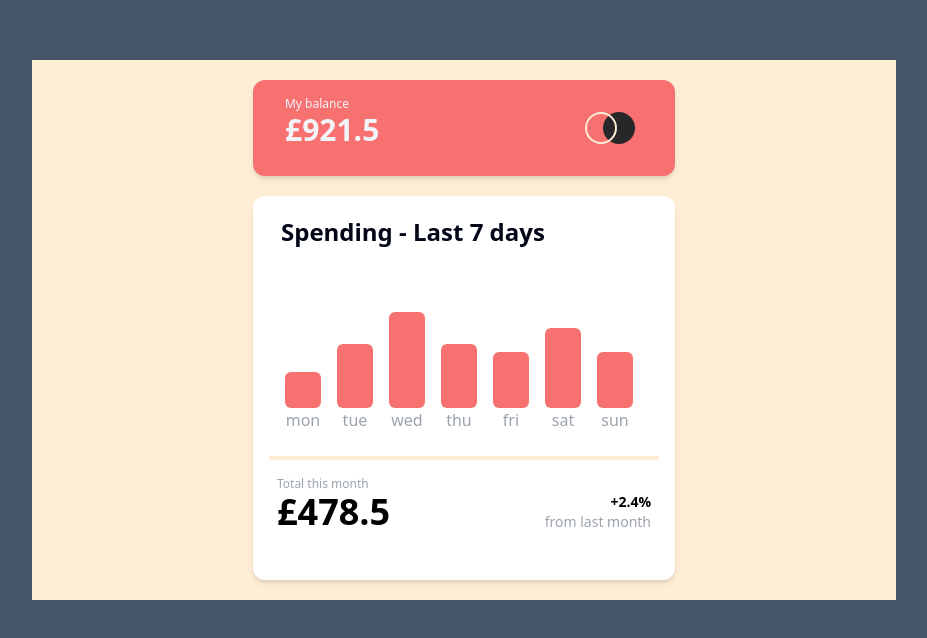
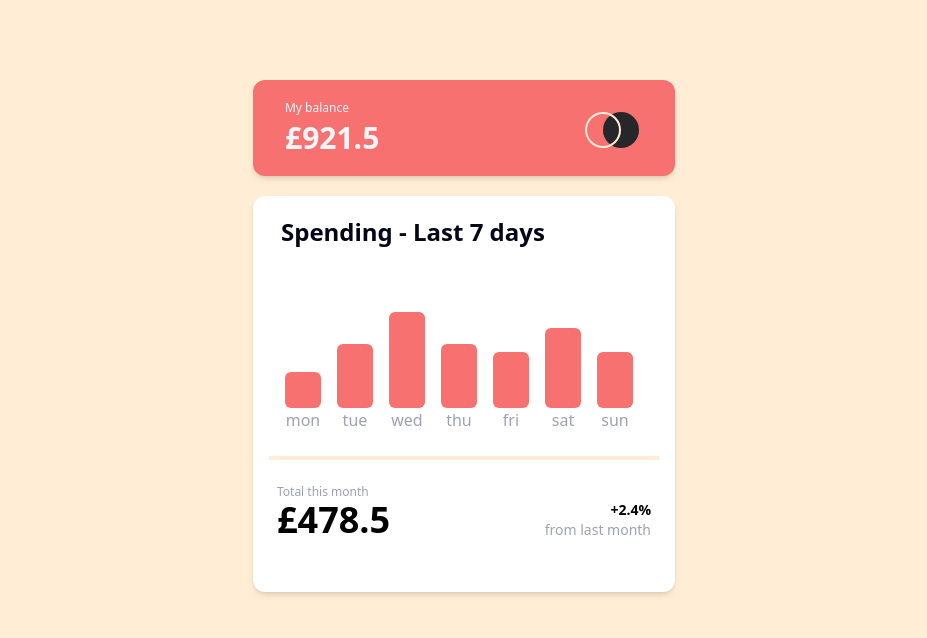
Before and after one commit to DaniJFerr/expenses-chart-component, a website with bundled scripts: page dist/index.html in a window 1280 px wide. Shown: the part 148-786 px from the top of the page, without its empty margins (176-1103 px from the left). Built offline with nearby package versions, Linux system fonts and the light colour scheme.

Commit message:
fix the top padding for balance section and align the to icon, chnge the body background color

```diff
--- a/dist/index.html
+++ b/dist/index.html
@@ -9,22 +9,22 @@
   <script type="module" src="./script.js"></script>
   <title>Frontend Mentor | Expenses chart component</title>
 </head>
-<body class="flex justify-center sm:bg-slate-600 bg-orange-100">
+<body class="flex justify-center sm:bg-orange-100 bg-orange-100">
 
   <main class="container animation w-full h-full flex justify-center items-center bg-orange-100 sm:m-52 m-36">
 
     <div class="animate-animation" animation>
 
-      <section class="balance shadow-md h-24 rounded-xl bg-red-400 my-5 mx-5 px-5 py-4">
-          <ul>
-            <li class="absolute ml-64 sm:ml-80 mt-4 pl-2 translate-x-0.5 duration-500"><div class="w-8 h-8 rounded-full bg-zinc-800"></div></li>
-            <li class="absolute ml-56 sm:ml-72 mt-4 pl-6"><div class="w-8 h-8 rounded-full border-2 border-orange-100"></div></li>
-            <li><p class="text-slate-100 px-3 text-xs font-sans">My balance</p></li>
-            <li><h1 class="totalBalance text-slate-100 font-sans font-semibold text-3xl px-3"></h1></li>
-          </ul>
-        </section>
+      <section class="balance shadow-md h-24 rounded-xl bg-red-400 my-5 mx-5 px-5 py-5">
+        <ul>
+          <li class="absolute ml-64 sm:ml-80 mt-3 pl-2 translate-x-0.5 duration-500"><div class="w-9 h-9 rounded-full bg-zinc-800"></div></li>
+          <li class="absolute ml-56 sm:ml-72 mt-3 pl-6"><div class="w-9 h-9 rounded-full border-2 border-orange-100"></div></li>
+          <li class="absolute"><p class="text-slate-100 px-3 text-xs font-sans">My balance</p></li>
+          <li><h1 class="totalBalance text-slate-100 font-sans font-semibold text-3xl px-3 pt-5"></h1></li>
+        </ul>
+      </section>
 
-         <section class="spending shadow-md rounded-xl h-96 bg-white my-5 mx-5 py-5 px-4">
+         <section class="spending shadow-md rounded-xl h-auto bg-white my-5 mx-5 py-5 px-4">
              <h2 class=" text-slate-950 font-sans font-bold text-2xl px-3">Spending - Last 7 days</h2>
 
             <ul class="spending-list flex items-end pt-14 px-2 pb-4">
@@ -66,7 +66,7 @@
 
                       <hr class="border-orange-100 border-2 border-solid">
 
-                  <div class="mt-8 ">
+                  <div class="mt-10 mb-8">
                     <ul class="flex items-end sm:gap-x-44 gap-32 mx-2 ">
                       <li class="text-left font-sans">
                        <p class="text-xs sm:-mt-14 -mt-12 text-gray-400">Total this month</p>
```
Also changed, not shown: dist/output.css.
